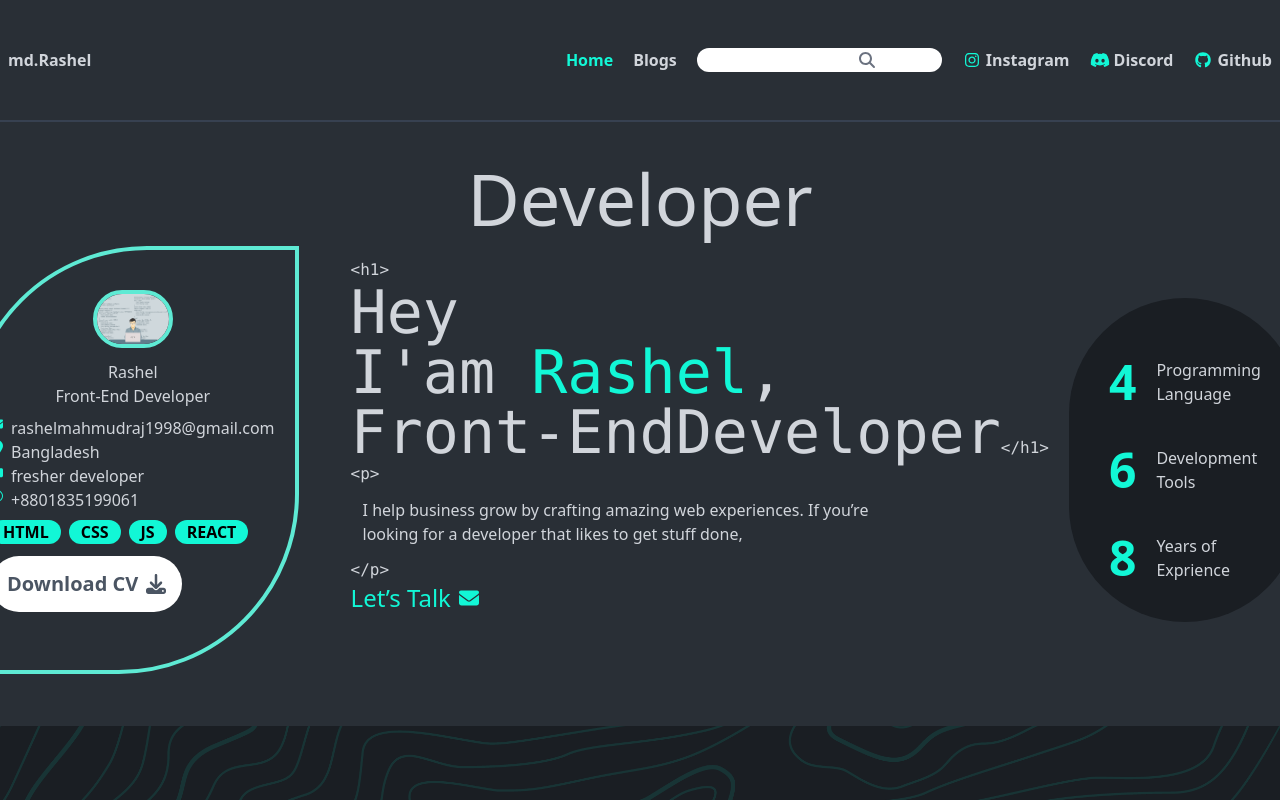
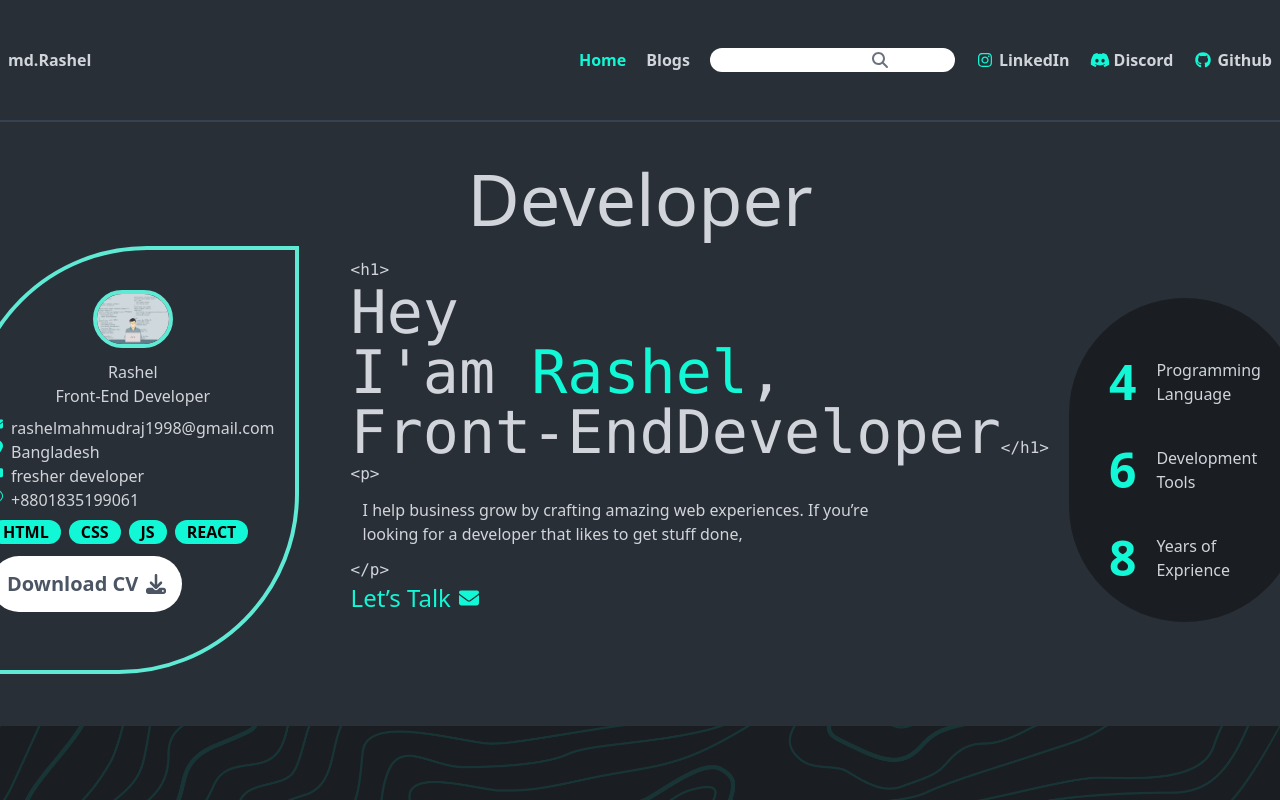
Before and after one commit to rashelmahomud/protfolio-project, a Next.js app: page / in a window 1280 px wide. Shown: the top 800 px of the page. Built offline with nearby package versions, Linux system fonts and the light colour scheme.

Commit message:
added update

```diff
--- a/src/components/shared/header.jsx
+++ b/src/components/shared/header.jsx
@@ -47,18 +47,18 @@ const Header = () => {
                 icon={faInstagram}
                 className="w-5 text-[#12F7D6]"
               />
-              <Link href={"/instagram"}>Instagram</Link>
+              <Link href={"https://www.linkedin.com/in/rashelmahomud/"} target="_blank">LinkedIn</Link>
             </li>
             <li className="flex items-center gap-1">
               <FontAwesomeIcon
                 icon={faDiscord}
                 className="w-5 text-[#12F7D6]"
               />
-              <Link href={"/discord"}>Discord</Link>
+              <Link href={"https://discord.com/channels/@mdrashel"} target="_blank">Discord</Link>
             </li>
             <li className="flex items-center gap-1">
               <FontAwesomeIcon icon={faGithub} className="w-5 text-[#12F7D6]" />
-              <Link href={"/github"}>Github</Link>
+              <Link href={"https://github.com/rashelmahomud"} target="_blank">Github</Link>
             </li>
           </ul>
         </div>
```
